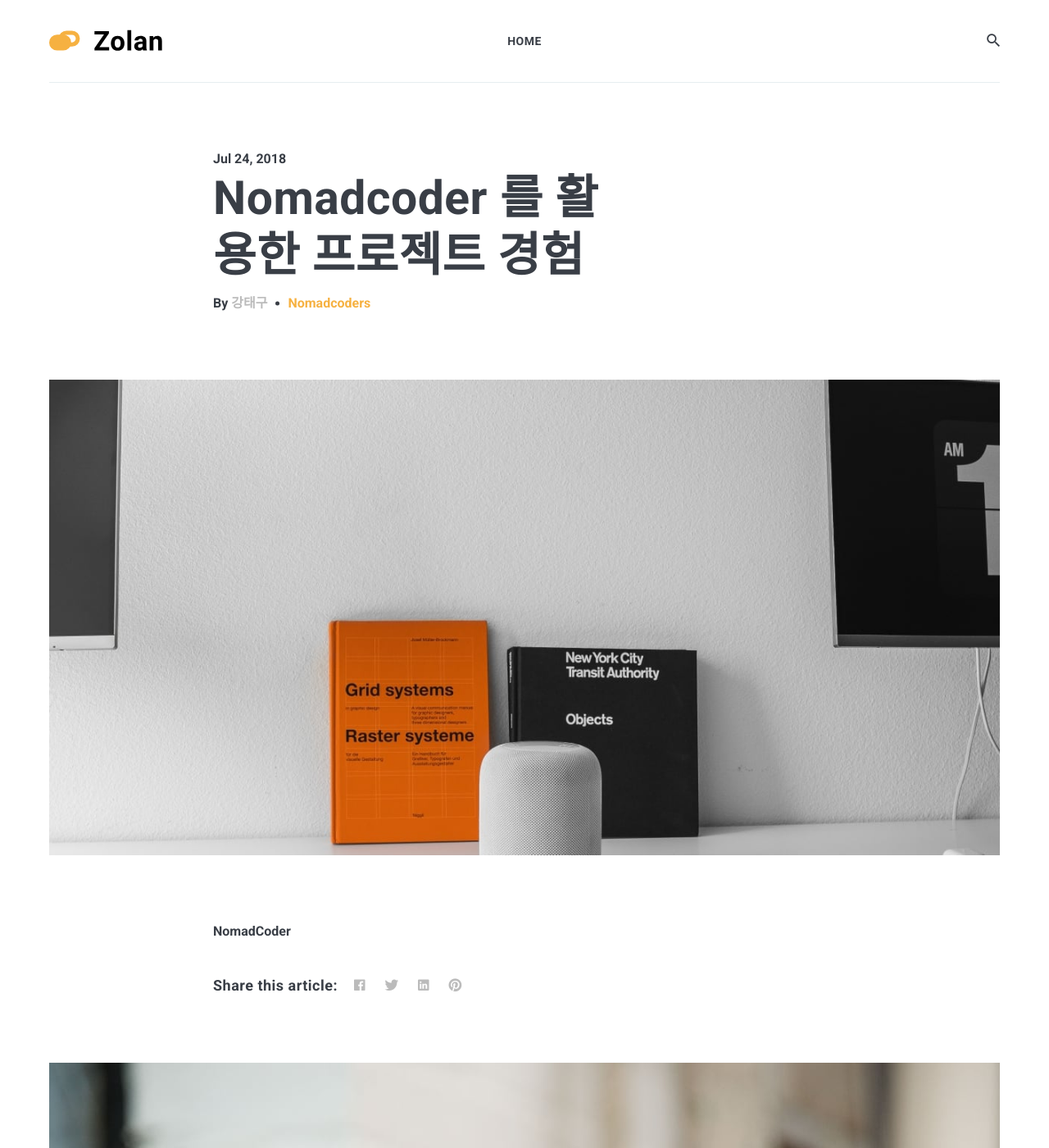
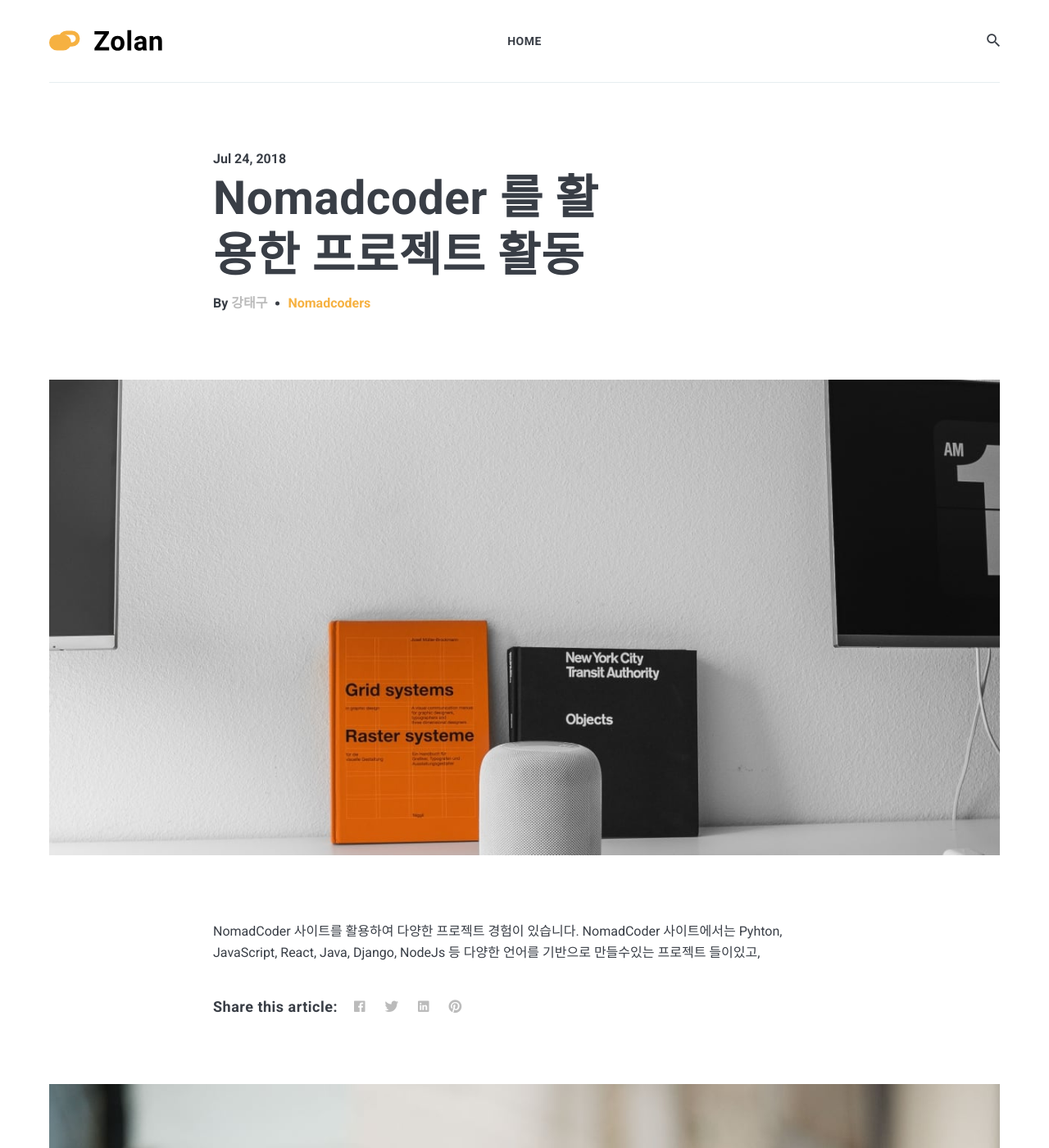
Before and after one commit to kangteagu/KANGTEAGU.github.io, a Jekyll site: the page built from _posts/2018-07-23-find-a-connection-with-the-reader.markdown, in a window 1280 px wide and 1400 px high. Shown: the whole window at 82% size. Built offline with Jekyll 4.4.1, drawn with Linux system fonts in a browser that asks for light colours; nearby versions of some CDN libraries; comment, search, counter and statistics services are not loaded.

Commit message:
post
포스트 내용 수정

```diff
--- a/_includes/article-content.html
+++ b/_includes/article-content.html
@@ -32,7 +32,7 @@
 
           <div class="article__footer">
             <div class="article__meta">
-              <span class="article__date"><time datetime="{{ post.date | date_to_xmlschema }}"></time></span>
+              <span class="article__date"><time datetime="{{ post.date | date_to_xmlschema }}">{% assign date_format = site.minima.date_format | default: "%B %-d, %Y" %}</time></span>
             </div>
 
             <a href="{{post.url | prepend: site.baseurl}}" class="read-more">Keep Reading <i class="ion ion-ios-arrow-forward"></i></a>
--- a/_posts/2018-07-23-find-a-connection-with-the-reader.markdown
+++ b/_posts/2018-07-23-find-a-connection-with-the-reader.markdown
@@ -1,8 +1,8 @@
 ---
 layout: post
-title:  Nomadcoder 를 활용한 프로젝트 경험
+title:  Nomadcoder 를 활용한 프로젝트 활동
 date:   2018-07-24 15:01:35 +0300
 image:  02.jpg
 tags:   Nomadcoders
 ---
-__NomadCoder__
+NomadCoder 사이트를 활용하여 다양한 프로젝트 경험이 있습니다. NomadCoder 사이트에서는 Pyhton, JavaScript, React, Java, Django, NodeJs 등 다양한 언어를 기반으로 만들수있는 프로젝트 들이있고,
```
